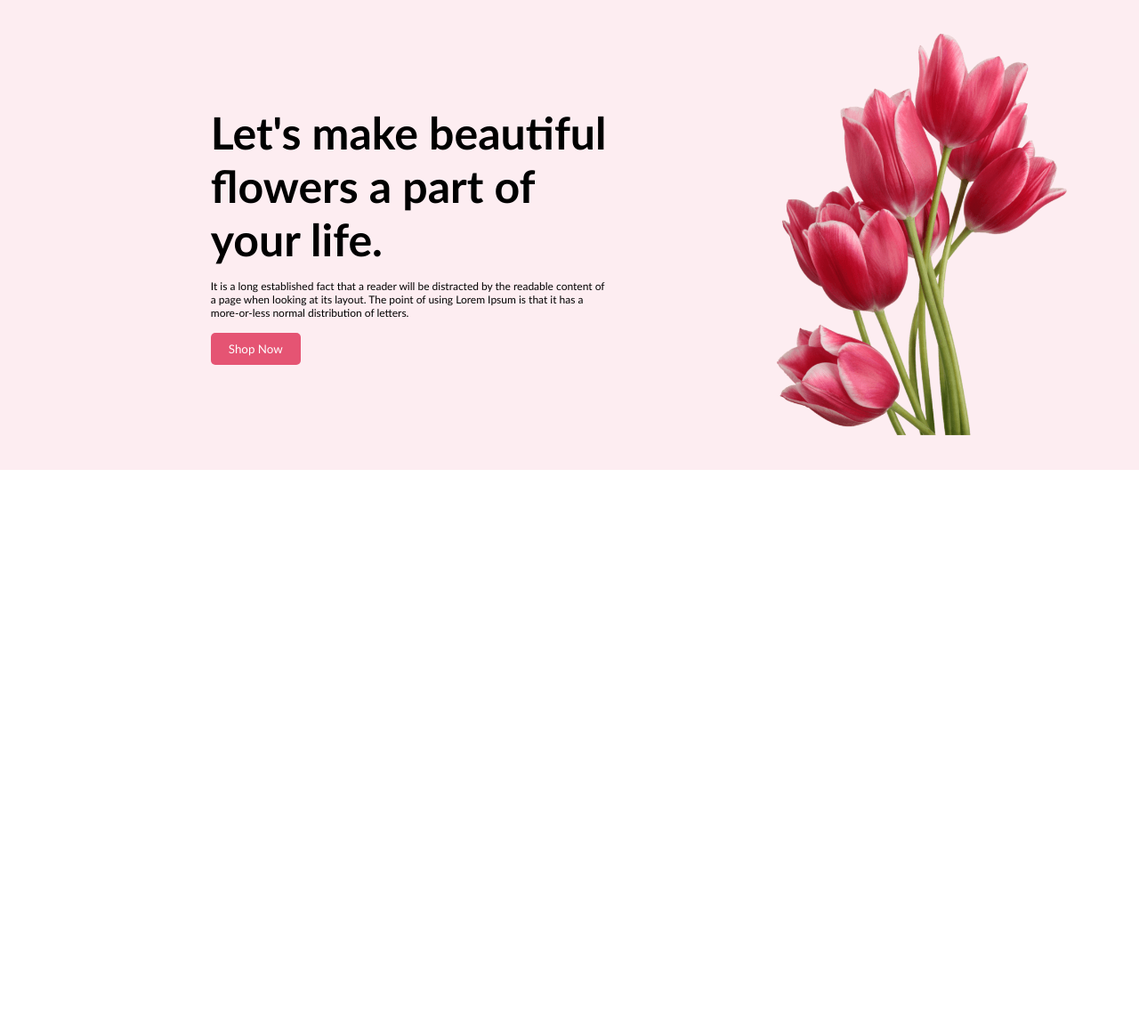
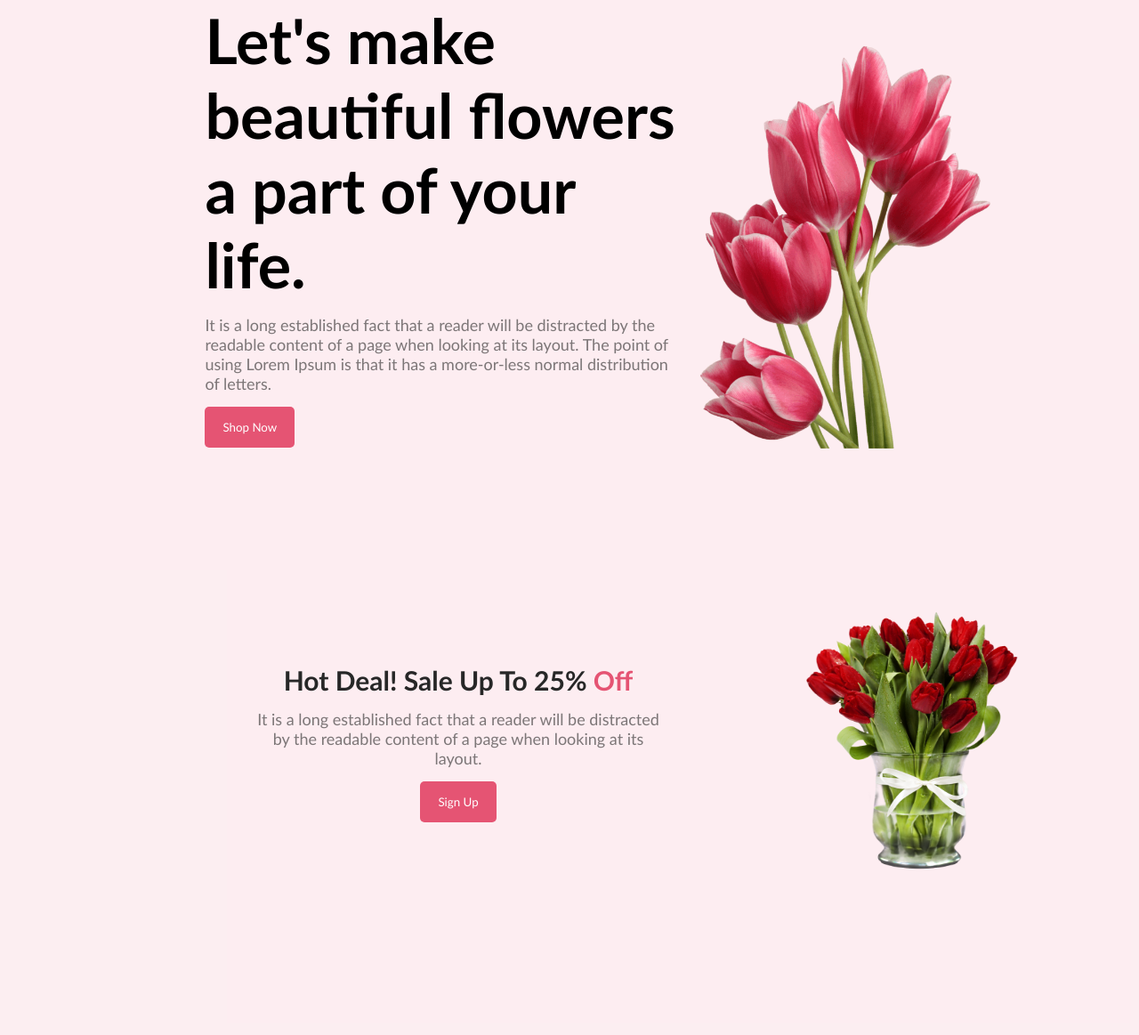
Before and after one commit to tabassumritu/assignment-1-flowershop, a plain HTML site: page index.html in a window 1280 px wide. Shown: the part 122-1285 px from the top of the page at 89% size. Before the commit the page ends 800 px from the top, so only its background shows below. Drawn offline with Linux system fonts and the light colour scheme.

Commit message:
section 2

```diff
--- a/index.css
+++ b/index.css
@@ -29,32 +29,30 @@
 }
 .image1{
     width: 360px;
-    padding: 0px;
+    padding-right: 150px;
+    padding-top: 50px;
 }
 .banner1{
     display: flex;
     justify-content: space-around;
     align-items: center;
     background-color: rgba(229, 84, 115, 0.10);
-    padding: 5%;
+    padding: 10%
     height: 50vh;
 }
 .des1{
     font-size: 18px;
     margin-top: 15px;
     margin-bottom: 15px;
+    color: rgba(39, 39, 39, 0.60);
 }
 
 .title1{
-    font-size: 50px;
-    font-weight: bold;
+    font-size: 70px;
+    font-weight: bolder;
 
 }
-.des1{
-    font-size: 12px;
-    margin-top: 15px;
-    margin-bottom: 15px;
-}
+
 .button1{
     cursor: pointer;
     padding: 10px 20px;
@@ -64,5 +62,49 @@
     color: white;
 }
 .text1{
+    padding-left: 18%;
+}
+
+/* this is section 2 */
+.image2{
+    width: 250px;
+    height: 300px;
+    padding-right: 0px;
+}
+.banner2{
+    display: flex;
+    justify-content: space-around;
+    align-items: center;
+    background-color: rgba(229, 84, 115, 0.10);
+    padding: 10%;
+    height: 50vh;
+}
+.des2{
+    font-size: 18px;
+    margin-top: 15px;
+    margin-bottom: 15px;
+    color: rgba(39, 39, 39, 0.60);
+}
+
+.title2{
+    font-size: 30px;
+    font-weight: bold;
+    color: #272727;
+
+}
+.off{
+    color: #E55473;
+}
+
+.button1{
+    cursor: pointer;
+    padding: 15px 20px;
+    border-radius: 5px;
+    border: none;
+    background-color: #E55473;
+    color: white;
+}
+.text2{
     padding: 15%;
+    text-align: center;
 }
--- a/index.html
+++ b/index.html
@@ -47,15 +47,21 @@
    </main>
 
 
+
 <!-- this is section 2 -->
    <main>
-
-   </main>
-
-
-<!-- this is section 3 -->
-   <main>
-
+    <section>
+        <div class="banner2">
+            <div class="text2">
+                <h1 class="title2">Hot Deal! Sale Up To 25% <span class="off">Off</span></h1>
+                <p class="des2">It is a long established fact that a reader will be distracted by the readable content of a page when looking at its layout. </p>
+                <button class="button1">Sign Up</button>
+            </div>
+            <div class="banner-photo2">
+                <img class="image2" src="./Flower Asset/pngwing 8.png">
+            </div>
+        </div>
+    </section>
    </main>
 
 
```
